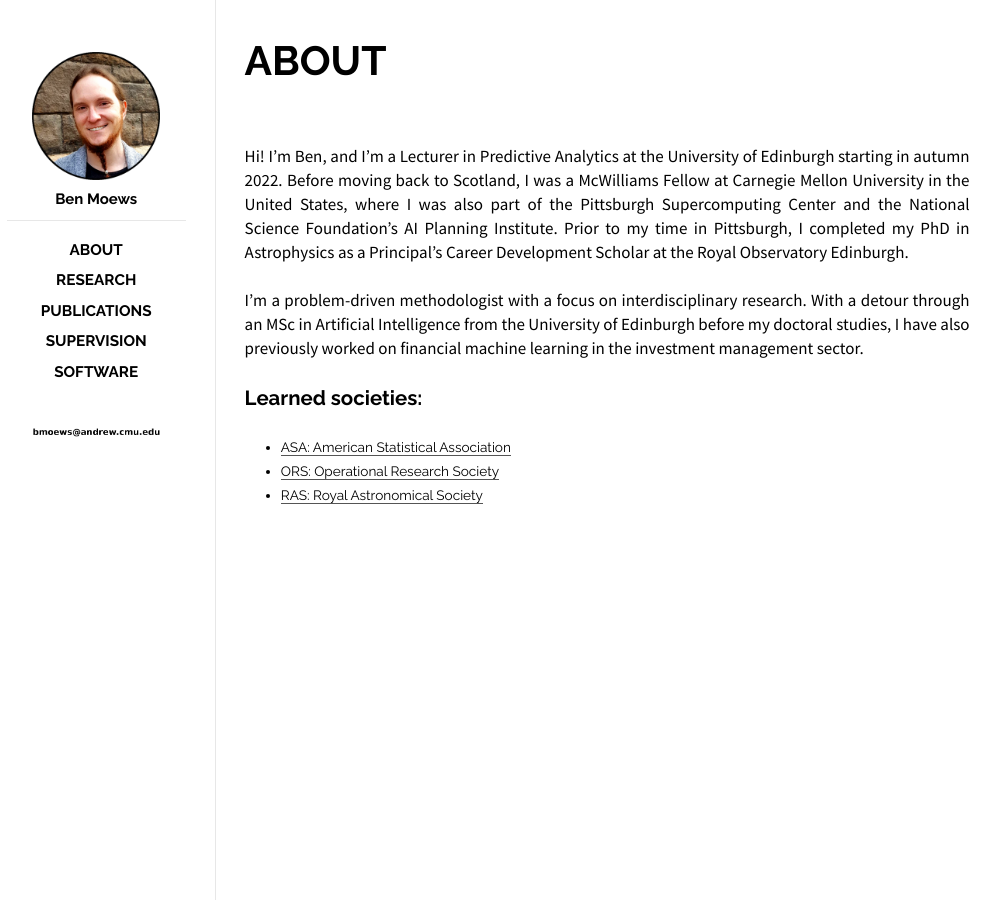
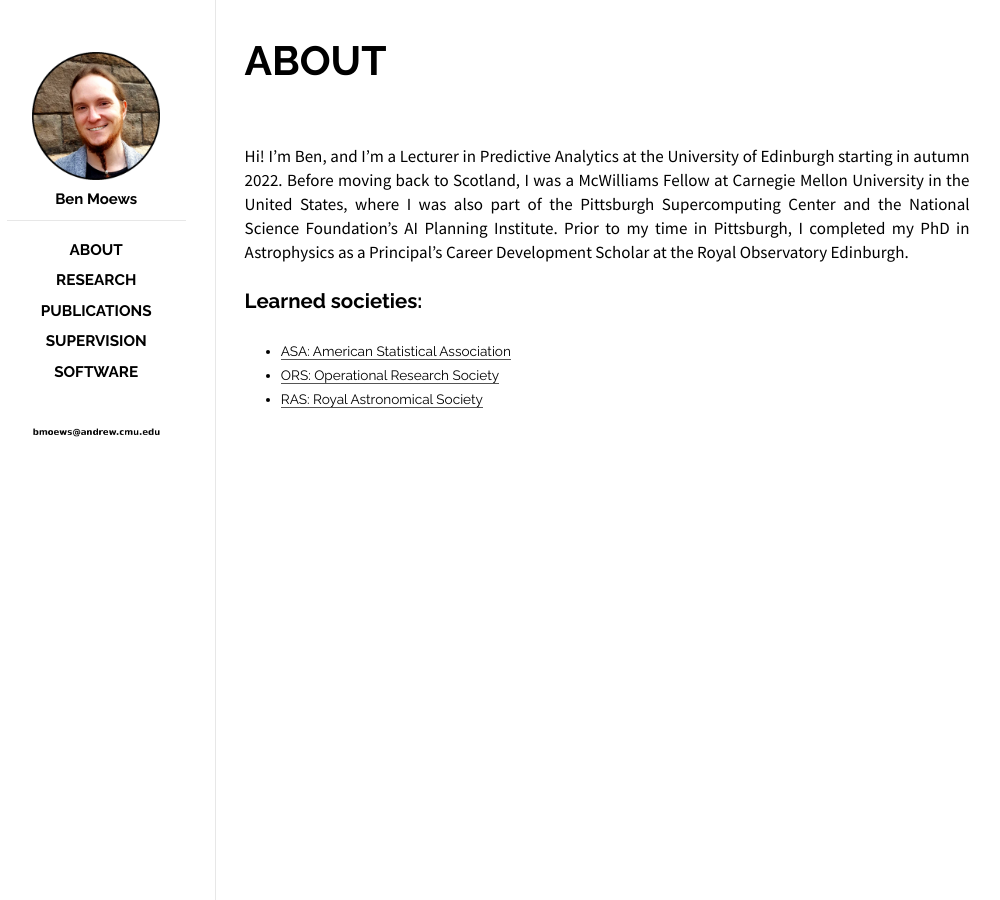
Before and after one commit to moews/moews.github.io, a Jekyll site: the page built from _posts/2017-03-27-about.md, in a window 1280 px wide. Shown: the whole page, without its empty margins (143-1143 px from the left). Built offline with Jekyll 4.4.1, drawn with Linux system fonts in a browser that asks for light colours.

Commit message:
Update 2017-03-27-about.md

```diff
--- a/_posts/2017-03-27-about.md
+++ b/_posts/2017-03-27-about.md
@@ -10,7 +10,7 @@ categories: posts
 
 Hi! I'm Ben, and I'm a Lecturer in Predictive Analytics at the University of Edinburgh starting in autumn 2022. Before moving back to Scotland, I was a McWilliams Fellow at Carnegie Mellon University in the United States, where I was also part of the Pittsburgh Supercomputing Center and the National Science Foundation's AI Planning Institute. Prior to my time in Pittsburgh, I completed my PhD in Astrophysics as a Principal's Career Development Scholar at the Royal Observatory Edinburgh.
 
-I'm a problem-driven methodologist with a focus on interdisciplinary research. With a detour through an MSc in Artificial Intelligence from the University of Edinburgh before my doctoral studies, I have also previously worked on financial machine learning in the investment management sector.
+<!--I'm a problem-driven methodologist with a focus on interdisciplinary research. With a detour through an MSc in Artificial Intelligence from the University of Edinburgh before my doctoral studies, I have also previously worked on financial machine learning in the investment management sector.-->
 
 <!--With a previous detour through a master's degree in AI, I'm also an accredited statistician with the American Statistical Association. Before my doctoral studies, I spent some time in the investment management sector working on the research and development of financial machine learning methods.-->
 
```
